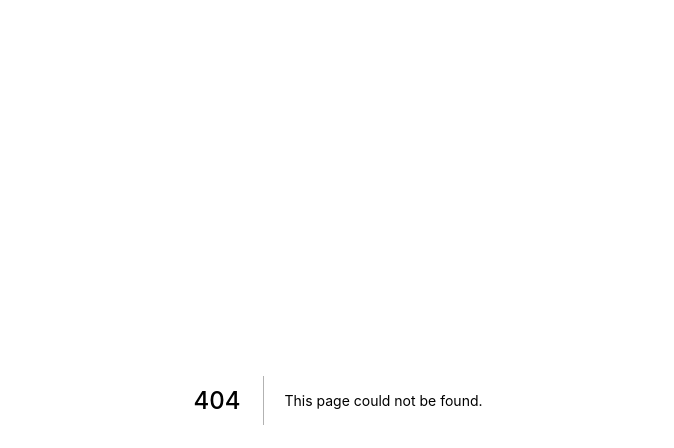
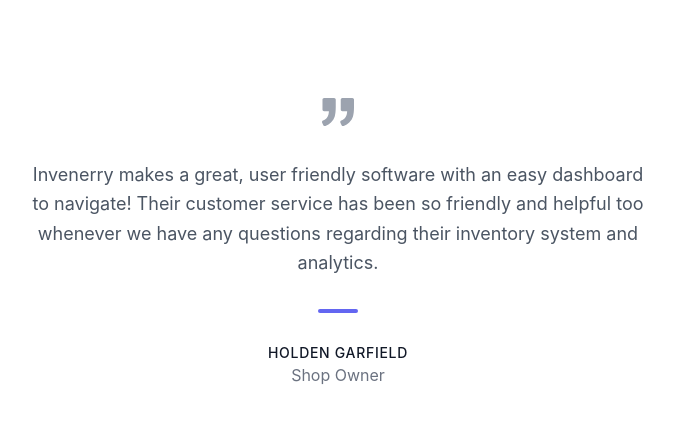
Before and after one commit to aialvi/Tailwind-NextJS-Landing-Page, a Next.js app: page /components/Testimonials in a window 1280 px wide. Before the commit this address had no page. Shown: the top 448 px of the page, without its empty margins (302-976 px from the left). Built offline with nearby package versions, Linux system fonts and the light colour scheme.

Commit message:
Add Testimonnial  Section

```diff
--- /dev/null
+++ b/pages/components/Testimonials.js
@@ -0,0 +1,30 @@
+/* eslint-disable @next/next/no-img-element */
+export default function Testimonials() {
+  return (
+    <section className="text-gray-600 body-font">
+      <div className="container px-5 py-24 mx-auto">
+        <div className="xl:w-1/2 lg:w-3/4 w-full mx-auto text-center">
+          <svg
+            xmlns="http://www.w3.org/2000/svg"
+            fill="currentColor"
+            className="inline-block w-8 h-8 text-gray-400 mb-8"
+            viewBox="0 0 975.036 975.036"
+          >
+            <path d="M925.036 57.197h-304c-27.6 0-50 22.4-50 50v304c0 27.601 22.4 50 50 50h145.5c-1.9 79.601-20.4 143.3-55.4 191.2-27.6 37.8-69.399 69.1-125.3 93.8-25.7 11.3-36.8 41.7-24.8 67.101l36 76c11.6 24.399 40.3 35.1 65.1 24.399 66.2-28.6 122.101-64.8 167.7-108.8 55.601-53.7 93.7-114.3 114.3-181.9 20.601-67.6 30.9-159.8 30.9-276.8v-239c0-27.599-22.401-50-50-50zM106.036 913.497c65.4-28.5 121-64.699 166.9-108.6 56.1-53.7 94.4-114.1 115-181.2 20.6-67.1 30.899-159.6 30.899-277.5v-239c0-27.6-22.399-50-50-50h-304c-27.6 0-50 22.4-50 50v304c0 27.601 22.4 50 50 50h145.5c-1.9 79.601-20.4 143.3-55.4 191.2-27.6 37.8-69.4 69.1-125.3 93.8-25.7 11.3-36.8 41.7-24.8 67.101l35.9 75.8c11.601 24.399 40.501 35.2 65.301 24.399z"></path>
+          </svg>
+          <p className="leading-relaxed text-lg">
+            Invenerry makes a great, user friendly software with an easy
+            dashboard to navigate! Their customer service has been so friendly
+            and helpful too whenever we have any questions regarding their
+            inventory system and analytics.
+          </p>
+          <span className="inline-block h-1 w-10 rounded bg-indigo-500 mt-8 mb-6"></span>
+          <h2 className="text-gray-900 font-medium title-font tracking-wider text-sm">
+            HOLDEN GARFIELD
+          </h2>
+          <p className="text-gray-500">Shop Owner</p>
+        </div>
+      </div>
+    </section>
+  );
+}
--- a/pages/index.js
+++ b/pages/index.js
@@ -1,6 +1,7 @@
 import Head from "next/head";
 import Hero from "./components/Hero";
 import styles from "../styles/Home.module.css";
+import Testimonials from "./components/Testimonials";
 
 export default function Home() {
   return (
@@ -16,6 +17,7 @@
 
       <main className={styles.main}>
         <Hero />
+        <Testimonials />
       </main>
 
       <footer className={styles.footer}>
```
